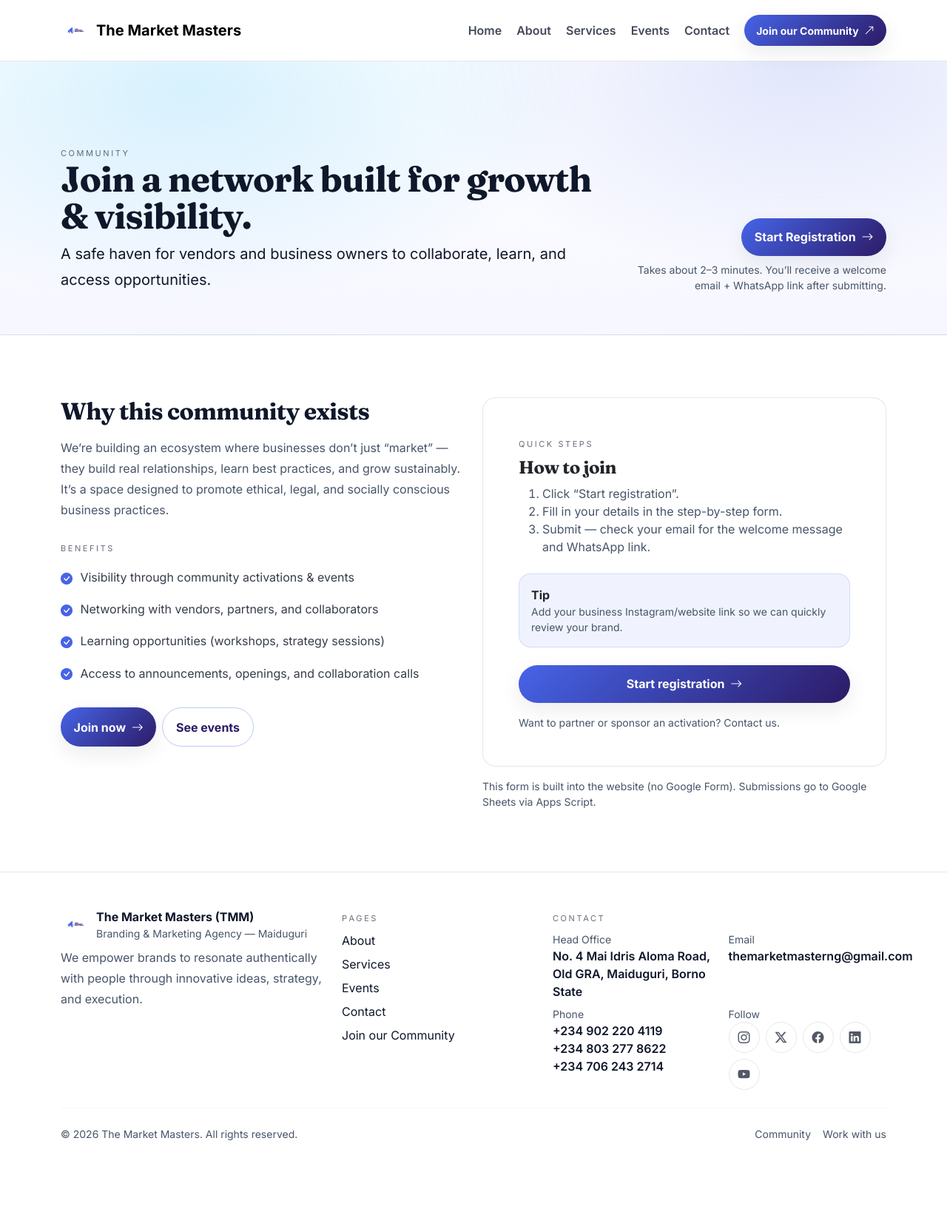
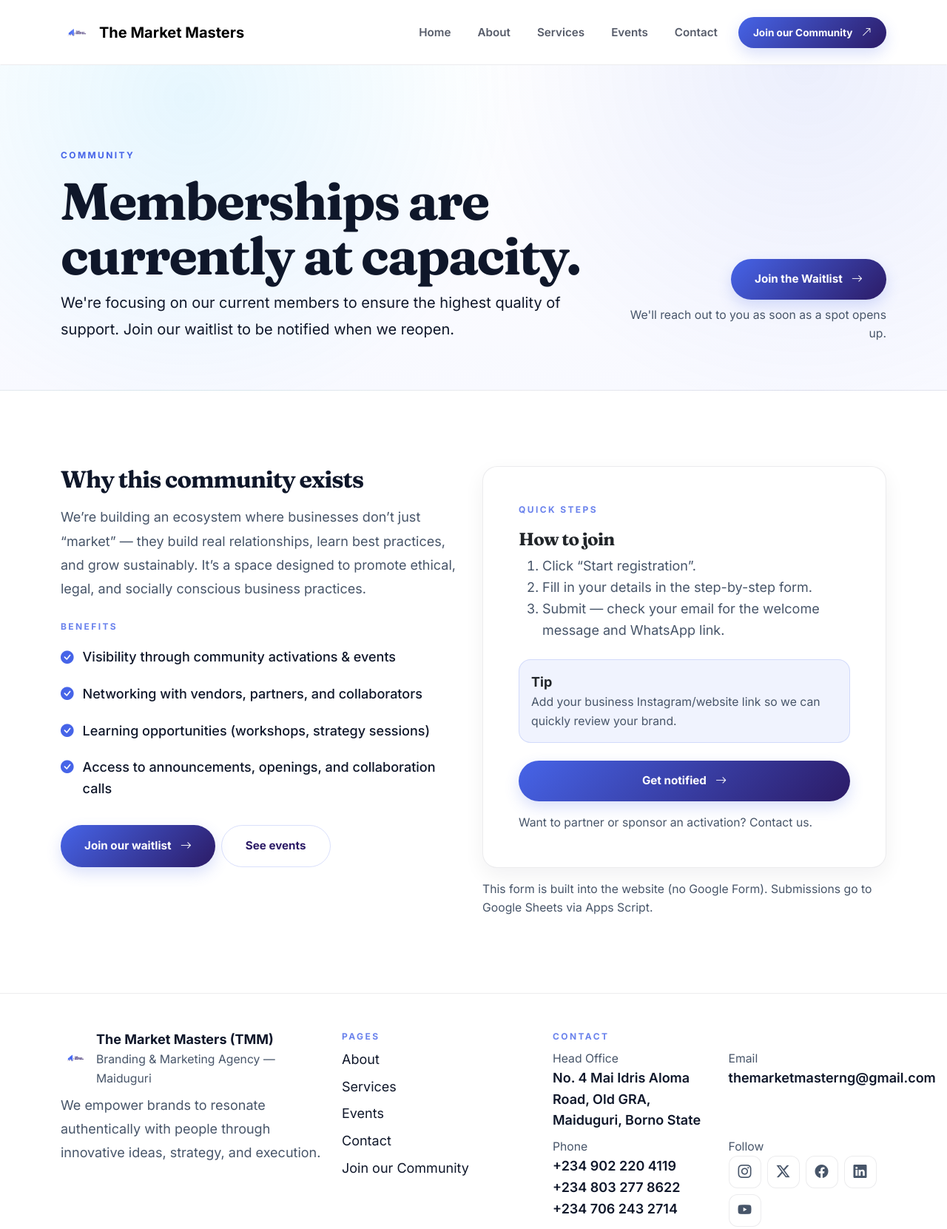
Before and after one commit to yusuf-saif/TMM, a plain HTML site: page community.html in a window 1280 px wide. Shown: the top 1661 px of the page at 74% size. Before the commit the page ends 1591 px from the top, so only its background shows below. Drawn offline with nearby package versions, Linux system fonts and the light colour scheme.

Commit message:
strip .html

```diff
--- a/assets/css/styles.css
+++ b/assets/css/styles.css
@@ -15,174 +15,226 @@
 /* ---------------------------
    DESIGN TOKENS
 ---------------------------- */
-:root{
+:root {
   /* Brand */
   --tmm-primary: #4664E8;         /* blue */
   --tmm-sky: #38BDF8;             /* skyblue accent */
   --tmm-ink: #2C1B66;             /* deep indigo */
   --tmm-text: #0f172a;            /* slate-900 */
   --tmm-muted: #475569;           /* slate-600 */
-  --tmm-border: rgba(15, 23, 42, 0.10);
+  --tmm-border: rgba(15, 23, 42, 0.08);
 
   /* Surfaces */
   --tmm-bg: #ffffff;
-  --tmm-soft: #f6f7ff;
+  --tmm-soft: #f8f9ff;
 
   /* Radius & shadow */
-  --tmm-radius: 18px;
-  --shadow-sm: 0 10px 28px rgba(15, 23, 42, 0.08);
-  --shadow-md: 0 22px 60px rgba(15, 23, 42, 0.12);
+  --tmm-radius: 20px;
+  --shadow-sm: 0 10px 28px rgba(15, 23, 42, 0.06);
+  --shadow-md: 0 22px 60px rgba(15, 23, 42, 0.10);
+  --shadow-premium: 0 30px 90px rgba(70, 100, 232, 0.12);
 
-  /* Typography */
-  --font-body: "Inter", system-ui, -apple-system, Segoe UI, Roboto, Helvetica, Arial, sans-serif;
-  --font-display: "Fraunces", ui-serif, Georgia, "Times New Roman", Times, serif;
+  /* Typography - Fluid scaling using clamp */
+  --font-body: "Inter", system-ui, -apple-system, sans-serif;
+  --font-display: "Fraunces", ui-serif, Georgia, serif;
+
+  --fs-base: clamp(1rem, 0.95rem + 0.25vw, 1.125rem);
+  --fs-lg: clamp(1.125rem, 1.05rem + 0.35vw, 1.25rem);
+  --fs-xl: clamp(1.25rem, 1.15rem + 0.5vw, 1.5rem);
+  --fs-display: clamp(2.5rem, 2rem + 3vw, 4.5rem);
+
+  /* Transitions */
+  --ease-out: cubic-bezier(0.16, 1, 0.3, 1);
+  --trans-normal: 0.4s var(--ease-out);
+  --trans-fast: 0.2s var(--ease-out);
 
   /* Layout rhythm */
-  --container-max: 1140px;
-  --section-pad: 84px;
-  --section-pad-tight: 56px;
+  --container-max: 1200px;
+  --section-pad: clamp(4rem, 8vw, 7rem);
+  --section-pad-tight: clamp(3rem, 5vw, 4.5rem);
 }
 
 /* ---------------------------
    BASE
 ---------------------------- */
-html { scroll-behavior: smooth; }
+html {
+  scroll-behavior: smooth;
+  font-size: 16px;
+}
 
-body{
+body {
   font-family: var(--font-body);
+  font-size: var(--fs-base);
   color: var(--tmm-text);
   background: var(--tmm-bg);
   -webkit-font-smoothing: antialiased;
   -moz-osx-font-smoothing: grayscale;
+  line-height: 1.6;
 }
 
-img{ max-width: 100%; height: auto; }
+img { max-width: 100%; height: auto; }
 
-a{ color: inherit; text-decoration: none; }
-a:hover{ color: var(--tmm-primary); }
+a {
+  color: inherit;
+  text-decoration: none;
+  transition: color var(--trans-fast);
+}
+a:hover { color: var(--tmm-primary); }
 
-.text-muted-2{ color: var(--tmm-muted) !important; }
+.text-muted-2 { color: var(--tmm-muted) !important; }
 
-:focus-visible{
-  outline: 3px solid rgba(70, 100, 232, 0.35);
-  outline-offset: 3px;
-  border-radius: 10px;
+:focus-visible {
+  outline: 2px solid var(--tmm-primary);
+  outline-offset: 4px;
 }
+
 #heroRotateWord {
   display: inline-block;
-  transition: opacity .35s ease, transform .35s ease;
+  transition: opacity .35s var(--ease-out), transform .35s var(--ease-out);
 }
 #heroRotateWord.is-changing {
   opacity: 0;
-  transform: translateY(6px);
+  transform: translateY(10px);
 }
 
-
 /* Better default paragraph rhythm */
-p{ line-height: 1.75; }
+p {
+  line-height: 1.8;
+  margin-bottom: 1.5rem;
+}
 
 /* ---------------------------
    TYPOGRAPHY (elegant headings)
 ---------------------------- */
-h1, h2, h3, .display-1, .display-2, .display-3, .display-4, .display-5, .display-6{
+h1, h2, h3, h4, h5, h6, .display-1, .display-2, .display-3, .display-4, .display-5, .display-6 {
   font-family: var(--font-display);
-  letter-spacing: -0.02em;
+  letter-spacing: -0.03em;
+  line-height: 1.15;
+  font-weight: 700;
 }
 
-.display-5{
+.display-5 {
+  font-size: var(--fs-display);
   line-height: 1.05;
 }
 
-.smallcaps{
-  font-variant-caps: all-small-caps;
-  letter-spacing: .16em;
-  color: rgba(15,23,42,.62);
+.smallcaps {
+  font-size: 0.75rem;
+  text-transform: uppercase;
+  font-weight: 800;
+  letter-spacing: 0.2em;
+  color: var(--tmm-primary);
+  opacity: 0.8;
+  margin-bottom: 1rem;
+  display: block;
 }
 
 /* ---------------------------
    LAYOUT HELPERS
 ---------------------------- */
-.section{
+.section {
   padding: var(--section-pad) 0;
 }
 
-.section--tight{
+.section--tight {
   padding: var(--section-pad-tight) 0;
 }
 
 /* ---------------------------
    NAVBAR (glass)
 ---------------------------- */
-.navbar{
-  transition: all .25s ease;
+.navbar {
+  transition: padding var(--trans-normal), background var(--trans-normal);
 }
 
-.navbar.glass{
-  background: rgba(255,255,255,.78);
-  backdrop-filter: blur(12px);
-  -webkit-backdrop-filter: blur(12px);
+.navbar.glass {
+  background: rgba(255, 255, 255, 0.8);
+  backdrop-filter: blur(16px);
+  -webkit-backdrop-filter: blur(16px);
   border-bottom: 1px solid var(--tmm-border);
 }
 
-.navbar-brand img{
-  width: 40px;
-  height: 40px;
+.navbar-brand img {
+  width: 44px;
+  height: 44px;
   object-fit: contain;
-  border-radius: 10px;
+  border-radius: 12px;
+  transition: transform var(--trans-fast);
+}
+.navbar-brand:hover img { transform: scale(1.05); }
+
+.nav-link {
+  color: var(--tmm-text);
+  font-weight: 600;
+  font-size: 0.95rem;
+  opacity: 0.7;
+  padding: 0.5rem 1rem !important;
+  transition: opacity var(--trans-fast);
 }
 
-.nav-link{
-  color: rgba(15, 23, 42, 0.78);
-  font-weight: 600;
+.nav-link:hover, .nav-link.active {
+  opacity: 1;
+  color: var(--tmm-primary);
 }
 
-.nav-link:hover{ color: var(--tmm-primary); }
-
-.navbar .nav-link.active{
-  color: var(--tmm-ink);
+.navbar .nav-link.active {
   position: relative;
 }
 
-.navbar .nav-link.active::after{
-  content:"";
-  position:absolute;
-  left: .75rem;
-  right: .75rem;
-  bottom: .2rem;
+.navbar .nav-link.active::after {
+  content: "";
+  position: absolute;
+  left: 1rem;
+  right: 1rem;
+  bottom: 0;
   height: 2px;
-  background: linear-gradient(90deg, var(--tmm-primary), var(--tmm-ink));
+  background: var(--tmm-primary);
   border-radius: 999px;
-  opacity: .75;
 }
 
 /* ---------------------------
    BUTTONS (pill, premium)
 ---------------------------- */
-.btn{
+.btn {
   border-radius: 999px;
-  padding: .85rem 1.1rem;
+  padding: 1rem 2rem;
   font-weight: 700;
+  font-size: 0.95rem;
+  transition: transform var(--trans-fast), box-shadow var(--trans-fast), filter var(--trans-fast);
+  display: inline-flex;
+  align-items: center;
+  justify-content: center;
+  gap: 0.5rem;
 }
 
-.btn-sm{
-  padding: .65rem 1rem;
+.btn-sm {
+  padding: 0.65rem 1.25rem;
+  font-size: 0.85rem;
 }
 
-.btn-primary{
+.btn-primary {
   background: linear-gradient(135deg, var(--tmm-primary), var(--tmm-ink));
   border: none;
-  box-shadow: var(--shadow-sm);
+  color: #fff !important;
+  box-shadow: 0 8px 20px rgba(70, 100, 232, 0.2);
 }
-.btn-primary:hover{ filter: brightness(0.98); }
 
-.btn-outline-primary{
-  border: 1px solid rgba(70, 100, 232, .35);
+.btn-primary:hover {
+  transform: translateY(-2px);
+  box-shadow: 0 12px 28px rgba(70, 100, 232, 0.3);
+  filter: brightness(1.1);
+}
+
+.btn-outline-primary {
+  border: 1px solid rgba(70, 100, 232, 0.2);
   color: var(--tmm-ink);
+  background: transparent;
 }
-.btn-outline-primary:hover{
-  background: rgba(70, 100, 232, .10);
-  border-color: rgba(70, 100, 232, .55);
-  color: var(--tmm-ink);
+
+.btn-outline-primary:hover {
+  background: rgba(70, 100, 232, 0.05);
+  border-color: var(--tmm-primary);
+  transform: translateY(-2px);
 }
 
 /* Optional: a classy outline secondary for nav/footer chips */
@@ -198,67 +250,59 @@
 /* ---------------------------
    CARDS (consistent + elegant)
 ---------------------------- */
-.card{
+.card {
   border: 1px solid var(--tmm-border);
   border-radius: var(--tmm-radius);
-  box-shadow: none;
+  box-shadow: var(--shadow-sm);
   background: #fff;
+  transition: transform var(--trans-normal), box-shadow var(--trans-normal), border-color var(--trans-normal);
+  overflow: hidden;
 }
 
-.card.card--lift{
-  transition: transform .22s ease, box-shadow .22s ease, border-color .22s ease;
-}
-
-.card.card--lift:hover{
-  transform: translateY(-4px);
-  box-shadow: var(--shadow-sm);
-  border-color: rgba(70, 100, 232, .22);
+.card.card--lift:hover {
+  transform: translateY(-8px);
+  box-shadow: var(--shadow-premium);
+  border-color: rgba(70, 100, 232, 0.2);
 }
 
 /* Icon chip used in contact cards */
-.icon-chip{
-  width: 44px;
-  height: 44px;
-  border-radius: 14px;
+.icon-chip {
+  width: 52px;
+  height: 52px;
+  border-radius: 16px;
   display: inline-flex;
   align-items: center;
   justify-content: center;
-  background: linear-gradient(
-    180deg,
-    rgba(56, 189, 248, 0.14),
-    rgba(70, 100, 232, 0.10)
-  );
-  border: 1px solid rgba(70, 100, 232, 0.22);
+  background: linear-gradient(135deg, rgba(56, 189, 248, 0.1), rgba(70, 100, 232, 0.1));
+  border: 1px solid rgba(70, 100, 232, 0.15);
+  color: var(--tmm-primary);
+  font-size: 1.5rem;
+  transition: transform var(--trans-fast), background var(--trans-fast);
 }
 
-.icon-chip i{
-  font-size: 1.25rem;
-  color: var(--tmm-ink);
+.card--lift:hover .icon-chip {
+  transform: scale(1.1) rotate(5deg);
+  background: linear-gradient(135deg, rgba(56, 189, 248, 0.2), rgba(70, 100, 232, 0.2));
 }
 
 /* ---------------------------
    HERO (Home) + PAGE HERO (inner pages)
 ---------------------------- */
-.hero{
+.hero {
   position: relative;
-  padding: 120px 0 78px;
+  padding: clamp(8rem, 15vh, 12rem) 0 clamp(5rem, 10vh, 8rem);
   overflow: hidden;
   background:
-    radial-gradient(1200px 600px at 10% 20%, rgba(56, 189, 248, 0.22), transparent 60%),
-    radial-gradient(900px 520px at 80% 30%, rgba(70, 100, 232, 0.18), transparent 60%),
+    radial-gradient(circle at 10% 20%, rgba(56, 189, 248, 0.15), transparent 40%),
+    radial-gradient(circle at 80% 30%, rgba(70, 100, 232, 0.12), transparent 40%),
     linear-gradient(180deg, #fff, var(--tmm-soft));
 }
 
-.hero .lead{
-  color: rgba(15, 23, 42, 0.74);
-}
-
-/* Inner pages hero */
-.page-hero{
-  padding: 110px 0 56px;
+.page-hero {
+  padding: clamp(7rem, 12vh, 10rem) 0 clamp(4rem, 8vh, 6rem);
   background:
-    radial-gradient(900px 480px at 20% 10%, rgba(56, 189, 248, 0.20), transparent 60%),
-    radial-gradient(900px 480px at 85% 0%, rgba(70, 100, 232, 0.16), transparent 60%),
+    radial-gradient(circle at 20% 10%, rgba(56, 189, 248, 0.12), transparent 40%),
+    radial-gradient(circle at 85% 0%, rgba(70, 100, 232, 0.1), transparent 40%),
     linear-gradient(180deg, #fff, var(--tmm-soft));
   border-bottom: 1px solid var(--tmm-border);
 }
@@ -266,82 +310,87 @@
 /* ---------------------------
    TAGS / BADGES / LISTS
 ---------------------------- */
-.tag{
-  display:inline-flex;
-  align-items:center;
-  padding:.28rem .6rem;
+.tag {
+  display: inline-flex;
+  align-items: center;
+  padding: 0.35rem 0.85rem;
   border-radius: 999px;
   font-weight: 700;
-  font-size: .78rem;
+  font-size: 0.75rem;
+  text-transform: uppercase;
+  letter-spacing: 0.05em;
   border: 1px solid var(--tmm-border);
-  color: rgba(15,23,42,.76);
-  background: rgba(255,255,255,.7);
+  color: var(--tmm-primary);
+  background: #fff;
+  margin-bottom: 1.25rem;
 }
 
-/* Checklist (if used on services/about) */
-.checklist{
+.checklist {
   list-style: none;
   padding: 0;
   margin: 0;
 }
-.checklist li{
-  display:flex;
-  gap:.65rem;
-  align-items:flex-start;
-  padding: .55rem 0;
-  color: rgba(15,23,42,.84);
+.checklist li {
+  display: flex;
+  gap: 0.75rem;
+  align-items: flex-start;
+  padding: 0.65rem 0;
+  font-weight: 500;
 }
-.checklist i{
-  margin-top: .1rem;
+.checklist i {
   color: var(--tmm-primary);
+  font-size: 1.1rem;
 }
 
 /* ---------------------------
    SOCIAL ICON BUTTONS (footer/contact)
 ---------------------------- */
-.social a{
-  width: 42px;
-  height: 42px;
-  display:inline-flex;
-  align-items:center;
-  justify-content:center;
-  border-radius: 999px;
+.social a {
+  width: 44px;
+  height: 44px;
+  display: inline-flex;
+  align-items: center;
+  justify-content: center;
+  border-radius: 12px;
   border: 1px solid var(--tmm-border);
-  color: rgba(15,23,42,.72);
-  transition: background .2s ease, border-color .2s ease, transform .2s ease;
+  color: var(--tmm-muted);
+  background: #fff;
+  transition: all var(--trans-fast);
 }
 
-.social a:hover{
-  border-color: rgba(70, 100, 232, .35);
-  background: rgba(70, 100, 232, .08);
-  color: var(--tmm-ink);
-  transform: translateY(-2px);
+.social a:hover {
+  border-color: var(--tmm-primary);
+  background: var(--tmm-primary);
+  color: #fff;
+  transform: translateY(-4px) rotate(5deg);
+  box-shadow: 0 8px 20px rgba(70, 100, 232, 0.2);
 }
 
 /* ---------------------------
    FOOTER
 ---------------------------- */
-footer{
+footer {
   border-top: 1px solid var(--tmm-border);
   background: #fff;
+  padding: 6rem 0 3rem;
 }
 
-.hr-soft{
+.hr-soft {
   border: none;
   height: 1px;
   background: var(--tmm-border);
-  margin: 1.5rem 0;
+  margin: 3rem 0;
 }
 
 /* ---------------------------
    REVEAL ANIMATION
 ---------------------------- */
-.reveal{
+.reveal {
   opacity: 0;
-  transform: translateY(14px);
-  transition: opacity .55s ease, transform .55s ease;
+  transform: translateY(30px);
+  transition: opacity 0.8s var(--ease-out), transform 0.8s var(--ease-out);
 }
-.reveal.is-visible{
+.reveal.is-visible {
   opacity: 1;
   transform: translateY(0);
 }
@@ -349,20 +398,45 @@
 /* ---------------------------
    BACK TO TOP
 ---------------------------- */
-#backToTop{
+#backToTop {
   position: fixed;
-  right: 18px;
-  bottom: 18px;
+  right: 2rem;
+  bottom: 2rem;
   z-index: 999;
-  display: none;
-  box-shadow: var(--shadow-sm);
+  width: 48px;
+  height: 48px;
+  border-radius: 14px;
+  box-shadow: var(--shadow-md);
+  border: none;
+  background: var(--tmm-primary);
+  color: #fff;
+  transition: all var(--trans-fast);
+}
+#backToTop:hover {
+  transform: translateY(-4px);
+  box-shadow: var(--shadow-premium);
+  filter: brightness(1.1);
 }
 
 /* ---------------------------
-   SMALL RESPONSIVE TWEAKS
+   UTILITIES
 ---------------------------- */
-@media (max-width: 991.98px){
-  .hero{ padding: 96px 0 60px; }
-  .page-hero{ padding: 92px 0 48px; }
-  .section{ padding: 68px 0; }
+.glass {
+  background: rgba(255, 255, 255, 0.7);
+  backdrop-filter: blur(12px);
+  -webkit-backdrop-filter: blur(12px);
+  border: 1px solid rgba(255, 255, 255, 0.2);
 }
+
+@media (max-width: 991.98px) {
+  :root {
+    --section-pad: 4rem;
+  }
+  .navbar-collapse {
+    background: #fff;
+    padding: 1.5rem;
+    border-radius: var(--tmm-radius);
+    margin-top: 1rem;
+    box-shadow: var(--shadow-md);
+  }
+}
--- a/community.html
+++ b/community.html
@@ -116,13 +116,13 @@
 
       <div class="collapse navbar-collapse" id="navTmm">
         <ul class="navbar-nav ms-auto align-items-lg-center gap-lg-1">
-          <li class="nav-item"><a class="nav-link" data-nav="home" href="index.html">Home</a></li>
-          <li class="nav-item"><a class="nav-link" data-nav="about" href="about.html">About</a></li>
-          <li class="nav-item"><a class="nav-link" data-nav="services" href="services.html">Services</a></li>
-          <li class="nav-item"><a class="nav-link" data-nav="events" href="events.html">Events</a></li>
-          <li class="nav-item"><a class="nav-link" data-nav="contact" href="contact.html">Contact</a></li>
+          <li class="nav-item"><a class="nav-link" data-nav="home" href="./">Home</a></li>
+          <li class="nav-item"><a class="nav-link" data-nav="about" href="about">About</a></li>
+          <li class="nav-item"><a class="nav-link" data-nav="services" href="services">Services</a></li>
+          <li class="nav-item"><a class="nav-link" data-nav="events" href="events">Events</a></li>
+          <li class="nav-item"><a class="nav-link" data-nav="contact" href="contact">Contact</a></li>
           <li class="nav-item ms-lg-2">
-            <a class="btn btn-primary btn-sm" data-nav="community" href="community.html">
+            <a class="btn btn-primary btn-sm" data-nav="community" href="community">
               Join our Community <i class="bi bi-arrow-up-right ms-1"></i>
             </a>
           </li>
@@ -138,24 +138,25 @@
         <div class="row align-items-end gy-3">
           <div class="col-lg-8">
             <div class="smallcaps reveal">Community</div>
-            <h1 class="display-5 fw-bold mb-2 reveal">Join a network built for growth & visibility.</h1>
+            <h1 class="display-5 fw-bold mb-2 reveal">Memberships are currently at capacity.</h1>
             <p class="lead mb-0 reveal">
-              A safe haven for vendors and business owners to collaborate, learn, and access opportunities.
+              We're focusing on our current members to ensure the highest quality of support.
+              Join our waitlist to be notified when we reopen.
             </p>
           </div>
 
           <div class="col-lg-4 text-lg-end reveal">
-            <!-- CTA triggers the wizard modal -->
+            <!-- CTA triggers the closed modal -->
             <button
               type="button"
               class="btn btn-primary"
               data-bs-toggle="modal"
-              data-bs-target="#joinCommunityModal"
+              data-bs-target="#communityClosedModal"
               aria-describedby="joinHelpText">
-              Start Registration <i class="bi bi-arrow-right ms-1"></i>
+              Join the Waitlist <i class="bi bi-arrow-right ms-1"></i>
             </button>
             <div id="joinHelpText" class="text-muted-2 small mt-2">
-              Takes about 2–3 minutes. You’ll receive a welcome email + WhatsApp link after submitting.
+              We'll reach out to you as soon as a spot opens up.
             </div>
           </div>
         </div>
@@ -184,10 +185,10 @@
             </div>
 
             <div class="d-flex flex-wrap gap-2 mt-4">
-              <button class="btn btn-primary" type="button" data-bs-toggle="modal" data-bs-target="#joinCommunityModal">
-                Join now <i class="bi bi-arrow-right ms-1"></i>
+              <button class="btn btn-primary" type="button" data-bs-toggle="modal" data-bs-target="#communityClosedModal">
+                Join our waitlist <i class="bi bi-arrow-right ms-1"></i>
               </button>
-              <a class="btn btn-outline-primary" href="events.html">See events</a>
+              <a class="btn btn-outline-primary" href="events">See events</a>
             </div>
           </div>
 
@@ -210,13 +211,13 @@
                 </div>
 
                 <div class="mt-4">
-                  <button class="btn btn-primary w-100" type="button" data-bs-toggle="modal" data-bs-target="#joinCommunityModal">
-                    Start registration <i class="bi bi-arrow-right ms-1"></i>
+                  <button class="btn btn-primary w-100" type="button" data-bs-toggle="modal" data-bs-target="#communityClosedModal">
+                    Get notified <i class="bi bi-arrow-right ms-1"></i>
                   </button>
                 </div>
 
                 <div class="text-muted-2 small mt-3">
-                  Want to partner or sponsor an activation? <a href="contact.html">Contact us</a>.
+                  Want to partner or sponsor an activation? <a href="contact">Contact us</a>.
                 </div>
               </div>
             </div>
@@ -231,7 +232,50 @@
   </main>
 
   <!-- =========================================================
-       JOIN COMMUNITY MODAL — Multi-step wizard (responsive + accessible)
+       REGISTRATION CLOSED MODAL
+       ========================================================= -->
+  <div class="modal fade" id="communityClosedModal" tabindex="-1" aria-labelledby="communityClosedTitle" aria-hidden="true">
+    <div class="modal-dialog modal-dialog-centered">
+      <div class="modal-content">
+        <div class="modal-header">
+          <div>
+            <div class="smallcaps mb-1">Membership Status</div>
+            <h2 class="h4 fw-bold mb-0" id="communityClosedTitle">Waitlist Only</h2>
+          </div>
+          <button type="button" class="btn-close" data-bs-dismiss="modal" aria-label="Close"></button>
+        </div>
+
+        <div class="modal-body">
+          <p class="mb-3">
+            Thank you for your interest in joining <strong>The Market Masters (TMM) Community</strong>.
+          </p>
+          <p class="text-muted-2 mb-4">
+            To ensure we provide the best possible experience and support to our current members,
+            we have temporarily reached capacity for new memberships.
+          </p>
+          <div class="p-3 rounded-4 mb-4" style="background: rgba(70,100,232,0.05); border: 1px solid rgba(70,100,232,0.1);">
+            <div class="fw-bold mb-1"><i class="bi bi-info-circle me-1"></i> What happens next?</div>
+            <div class="small text-muted-2">
+              By joining our waitlist, you'll be the first to know as soon as a spot becomes available.
+              We'll reach out directly with your invitation link.
+            </div>
+          </div>
+          <a href="contact?subject=Join%20Waitlist" class="btn btn-primary w-100">
+            Join the Waitlist <i class="bi bi-send ms-1"></i>
+          </a>
+        </div>
+
+        <div class="modal-footer">
+          <div class="text-muted-2 small text-center w-100">
+            Need immediate help with your brand? <a href="contact" class="fw-bold">Contact us</a>.
+          </div>
+        </div>
+      </div>
+    </div>
+  </div>
+
+  <!-- =========================================================
+       JOIN COMMUNITY MODAL — (Retained for future use, but triggers removed)
        ========================================================= -->
   <div class="modal fade" id="joinCommunityModal" tabindex="-1" aria-labelledby="joinCommunityTitle" aria-hidden="true">
     <div class="modal-dialog modal-dialog-centered modal-lg modal-dialog-scrollable">
@@ -709,8 +753,8 @@
       <div class="d-flex flex-column flex-md-row justify-content-between gap-2 text-muted-2 small">
         <div>© <span id="yearNow"></span> The Market Masters. All rights reserved.</div>
         <div class="d-flex gap-3">
-          <a href="community.html">Community</a>
-          <a href="contact.html">Work with us</a>
+          <a href="community">Community</a>
+          <a href="contact">Work with us</a>
         </div>
       </div>
     </div>
```
Also changed, not shown: about.html (+8 -8 lines), contact.html (+15 -14 lines), events.html (+15 -15 lines), index.html (+18 -16 lines), services.html (+11 -11 lines).
